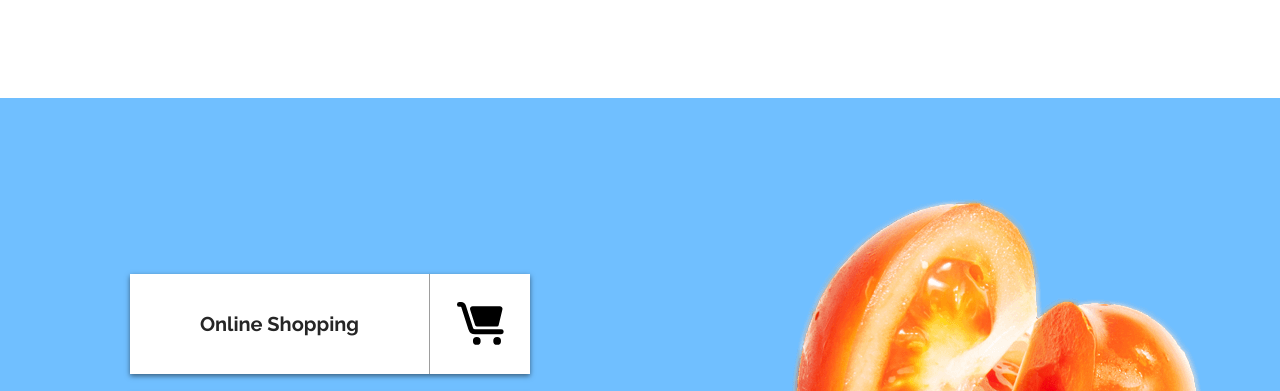
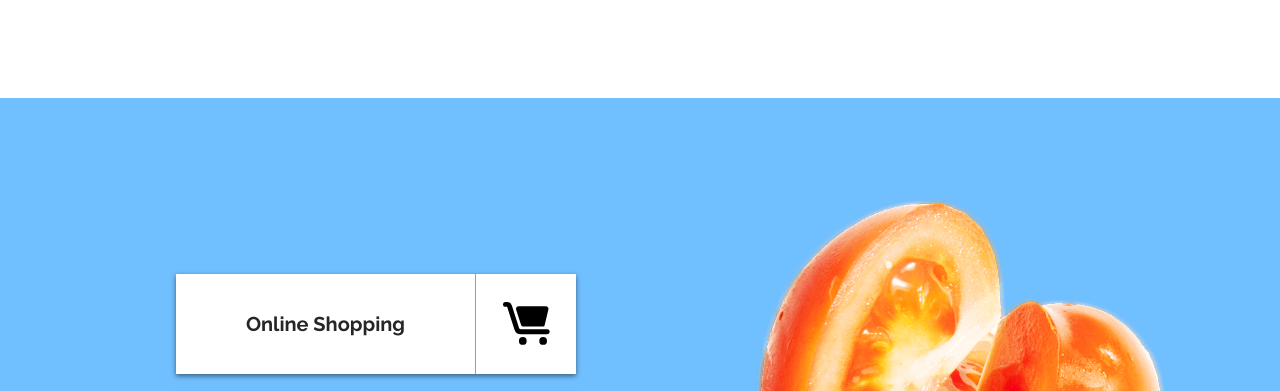
Before and after one commit to winnersroot/AHHHE, a plain HTML site: page index.html in a window 1280 px wide. Shown: the top 391 px of the page. Drawn offline with Linux system fonts and the light colour scheme.

Commit message:
Add files via upload

```diff
--- a/css/style.less
+++ b/css/style.less
@@ -72,7 +72,7 @@
 
 .services {
 	height: 790px;
-	min-width: 1200px;
+	min-width: 980px;
 	background-color: #70bfff;
 	display: flex;
 	justify-content: center;
@@ -85,10 +85,10 @@
 	flex-direction: column;
 	align-items: flex-end;
 	justify-content: center;
-	margin-right: 200px;
+	margin-right: 10%;
 }
 .servises_button {
-	margin: 10px;
+	margin: 10px 0;
 	display: flex;
 	align-items: center;
 	background-color: @colorLight;
@@ -100,8 +100,6 @@
 	box-shadow: @shadow;
 	.myHover();
 }
-
-
 .button_name {
 	flex-grow: 1;
 }
@@ -137,6 +135,7 @@
 	justify-content: flex-start;
 	position: relative;
 	padding-bottom: 60px;
+	min-width: 544px;
 }
 .services_title--h1 {
 	color: white;
```
Also changed, not shown: css/style.css.
